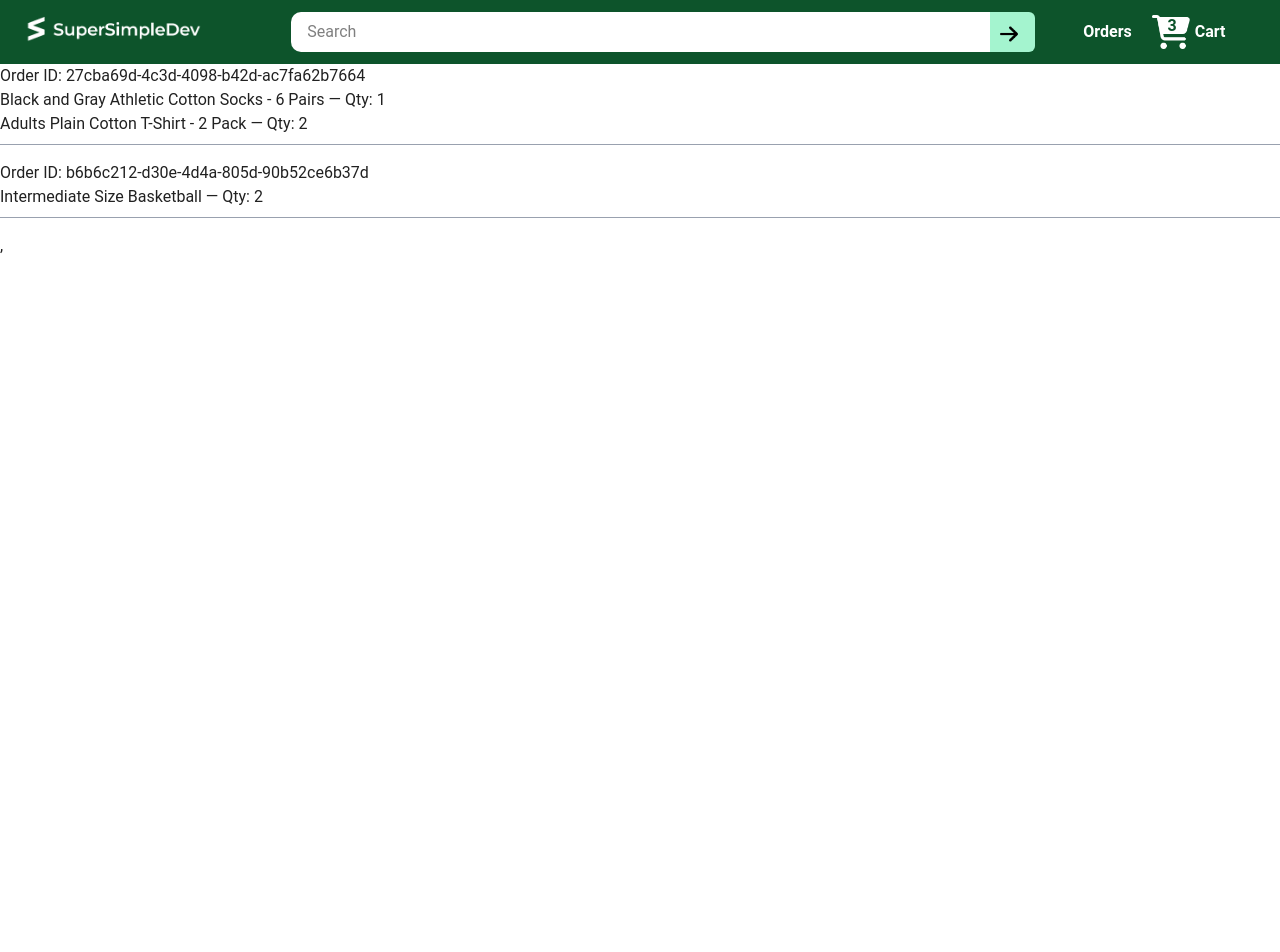
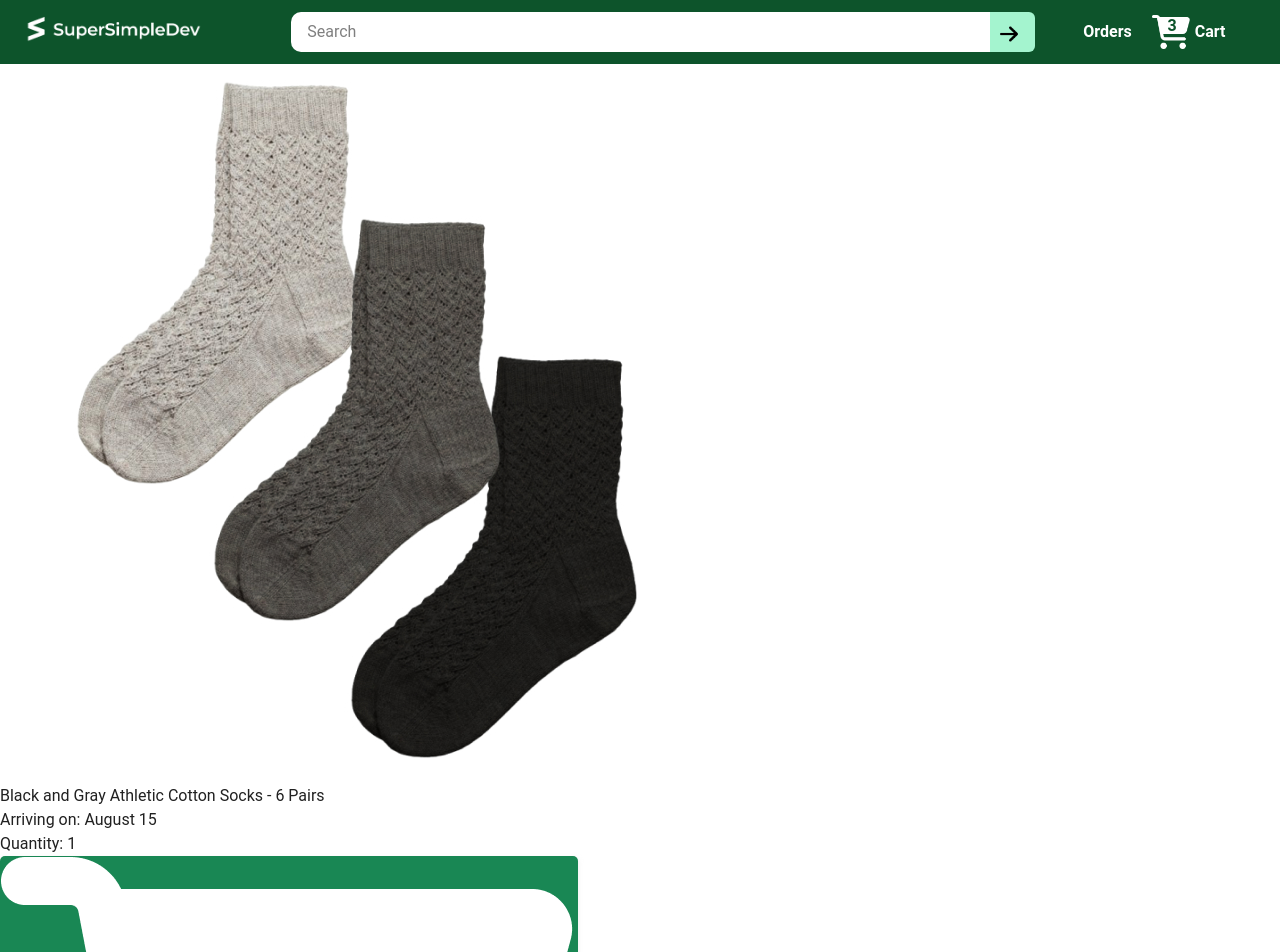
Before and after one commit to Efrata-Habte/E-commerce, a React (Vite) app: page /orders in a window 1280 px wide. Shown: the top 952 px of the page. Before the commit the page ends 800 px from the top, so only its background shows below. Built offline with nearby package versions, Linux system fonts and the light colour scheme.

Commit message:
Feat: render all products in each order in OrdersCard component

```diff
--- a/src/Components/OrdersCard.jsx
+++ b/src/Components/OrdersCard.jsx
@@ -1,33 +1,38 @@
+import { Link } from "react-router-dom";
 
 export default function OrdersCard({p}){
     return (
         <>
+           {p.products.map(product => (
+             <div key={product.productId} className="order-item">
                <div className="product-image-container">
-              <img src={p.image} />
+                 <img src={product.productImage} />
                </div>
 
                <div className="product-details">
                  <div className="product-name">
-                {p.products.name}
+                   {product.productName}
                  </div>
                  <div className="product-delivery-date">
                    Arriving on: August 15
                  </div>
                  <div className="product-quantity">
-                {p.products.quantity}
+                   Quantity: {product.quantity}
                  </div>
                  <button className="buy-again-button button-primary">
-                <img className="buy-again-icon" src="images/icons/buy-again.png" />
+                   <img className="buy-again-icon" src="/images/icons/buy-again.png" />
                    <span className="buy-again-message">Add to Cart</span>
                  </button>
                </div>
+             </div>
+           ))}
 
            <div className="product-actions">
-              <a href="tracking.html">
+             <Link to="/tracking">
                <button className="track-package-button button-secondary">
                  Track package
                </button>
-              </a>
+             </Link>
            </div>
         </>
     );
--- a/src/pages/Orders.jsx
+++ b/src/pages/Orders.jsx
@@ -1,4 +1,5 @@
 import { useState, useEffect } from "react";
+import OrdersCard from "../Components/OrdersCard";
 
 export default function Orders() {
   const [orders, setOrders] = useState([]);
@@ -15,7 +16,8 @@ export default function Orders() {
             const product = products.find(p => p.id === item.productId);
             return {
               ...item,
-              productName: product ? product.name : "Unknown Product"
+              productName: product ? product.name : "Unknown Product" ,
+              productImage: product? product.image : "no Image"
             };
           })
         }));
@@ -26,19 +28,11 @@ export default function Orders() {
   }, []);
 
   return (
-    <div>
-      {orders.map(order => (
-        <div key={order.id} className="mb-4 border-b border-gray-400 pb-2">
-          <h3>Order ID: {order.id}</h3>
-          <ul>
-            {order.products.map(p => (
-              <li key={p.productId}>
-                {p.productName} — Qty: {p.quantity}
-              </li>
+        <div>
+            {orders.map(pro =>(
+                <OrdersCard key={pro.id} p={pro}/>
             ))}
-          </ul>
         </div>
-      ))}
-    </div>
+
   );
 }
```
Lines whose indentation alone changed are shown as unchanged.
